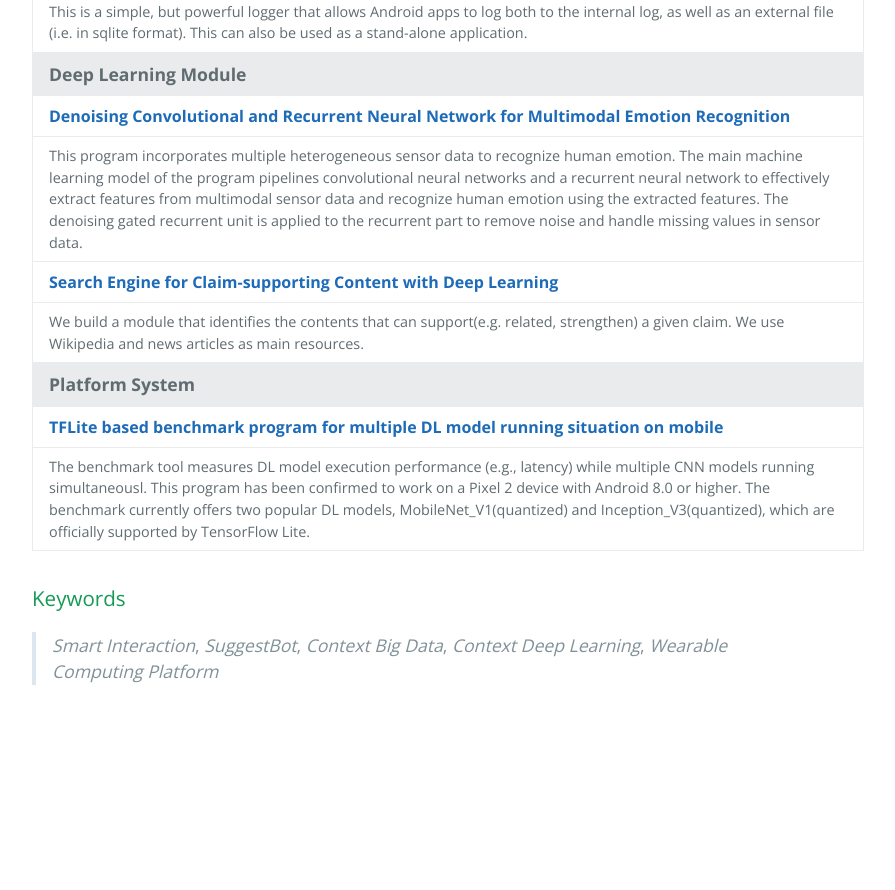
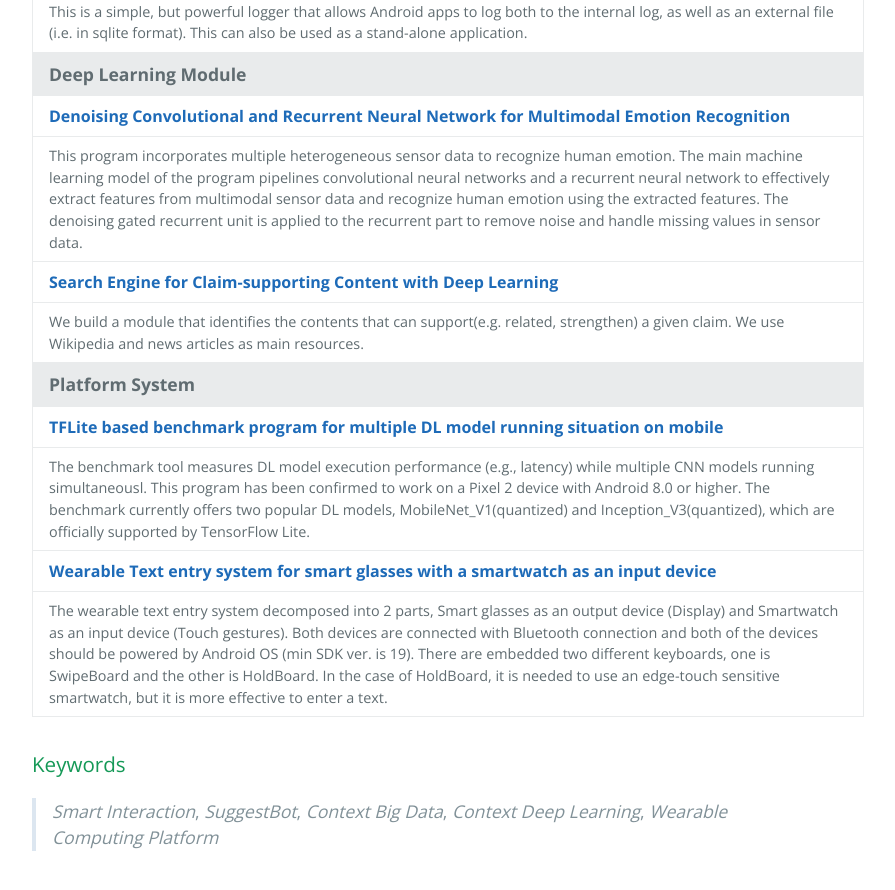
Before and after one commit to suggestbot/suggestbot.github.io, a Jekyll site: the page built from index.html, in a window 1280 px wide and 900 px high, scrolled down 1685 px. Shown: the top 890 px of the window, without its empty margins (192-1087 px from the left). Built offline with Jekyll 4.4.1, drawn with Linux system fonts in a browser that asks for light colours; the list of posts is cut into pages by our own code; before the commit the page ends 2419 px from its top, so only the background shows below that.

Commit message:
Add the project about wearable interface in the Platform section

```diff
--- a/index.html
+++ b/index.html
@@ -91,6 +91,12 @@ title: {{ site.name }}
     <tr>
       <td style="font-size:0.9rem">The benchmark tool measures DL model execution performance (e.g., latency) while multiple CNN models running simultaneousl. This program has been confirmed to work on a Pixel 2 device with Android 8.0 or higher. The benchmark currently offers two popular DL models, MobileNet_V1(quantized) and Inception_V3(quantized), which are officially supported by TensorFlow Lite.</td>
     </tr>
+    <tr>
+      <td style="font-size:1rem"><a href="https://github.com/suggestbot-wearable-text-entry-system"><strong>Wearable Text entry system for smart glasses with a smartwatch as an input device</strong></a></td>
+    </tr>
+    <tr>
+      <td style="font-size:0.9rem">The wearable text entry system decomposed into 2 parts, Smart glasses as an output device (Display) and Smartwatch as an input device (Touch gestures). Both devices are connected with Bluetooth connection and both of the devices should be powered by Android OS (min SDK ver. is 19). There are embedded two different keyboards, one is SwipeBoard and the other is HoldBoard. In the case of HoldBoard, it is needed to use an edge-touch sensitive smartwatch, but it is more effective to enter a text.</td>
+    </tr>
   </tbody>
 </table>
 
```
